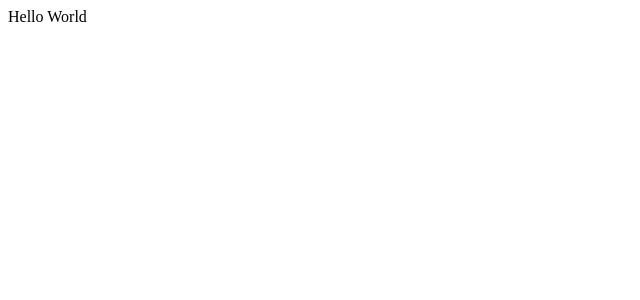
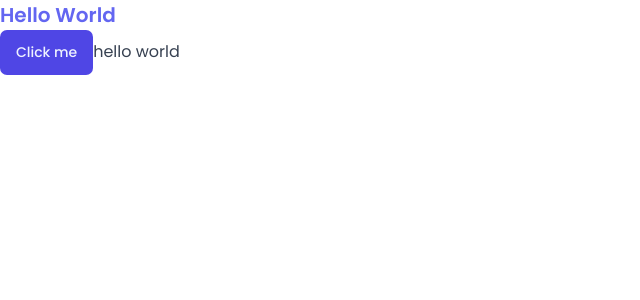
Before and after one commit to marcosmanto/the-wild-oasis, a React (Vite) app: page / in a window 1280 px wide. Shown: the top 300 px of the page, without its empty margins (0-640 px from the left). Built offline with nearby package versions, Linux system fonts and the light colour scheme; a web font is replaced by a local one.

Commit message:
Apply global styles and use css completions using JS constants

```diff
--- a/src/App.jsx
+++ b/src/App.jsx
@@ -1,5 +1,16 @@
+import GlobalStyles from '@/styles/GlobalStyles'
+import Button from '@/ui/Button'
+import Heading from '@/ui/Heading'
+
 function App() {
-  return <div>Hello World</div>
+  return (
+    <div>
+      <GlobalStyles />
+      <Heading>Hello World</Heading>
+      <Button onClick={() => alert('Hello World')}>Click me</Button>
+      hello world
+    </div>
+  )
 }
 
 export default App
--- a/src/styles/index.css
+++ /dev/null
@@ -1,196 +0,0 @@
-/*
-<link rel="preconnect" href="https://fonts.googleapis.com" />
-<link rel="preconnect" href="https://fonts.gstatic.com" crossorigin />
-<link
-  href="https://fonts.googleapis.com/css2?family=Poppins:wght@400;500;600;700&display=swap"
-  rel="stylesheet"
-/>
-<link
-  href="https://fonts.googleapis.com/css2?family=Sono:wght@400;500;600&display=swap"
-  rel="stylesheet"
-/>
-*/
-
-/* Colors adapted from https://tailwindcss.com/docs/customizing-colors */
-
-:root {
-  /* Indigo */
-  --color-brand-50: #eef2ff;
-  --color-brand-100: #e0e7ff;
-  --color-brand-200: #c7d2fe;
-  --color-brand-500: #6366f1;
-  --color-brand-600: #4f46e5;
-  --color-brand-700: #4338ca;
-  --color-brand-800: #3730a3;
-  --color-brand-900: #312e81;
-
-  /* Grey */
-  --color-grey-0: #fff;
-  --color-grey-50: #f9fafb;
-  --color-grey-100: #f3f4f6;
-  --color-grey-200: #e5e7eb;
-  --color-grey-300: #d1d5db;
-  --color-grey-400: #9ca3af;
-  --color-grey-500: #6b7280;
-  --color-grey-600: #4b5563;
-  --color-grey-700: #374151;
-  --color-grey-800: #1f2937;
-  --color-grey-900: #111827;
-
-  --color-blue-100: #e0f2fe;
-  --color-blue-700: #0369a1;
-  --color-green-100: #dcfce7;
-  --color-green-700: #15803d;
-  --color-yellow-100: #fef9c3;
-  --color-yellow-700: #a16207;
-  --color-silver-100: #e5e7eb;
-  --color-silver-700: #374151;
-  --color-indigo-100: #e0e7ff;
-  --color-indigo-700: #4338ca;
-
-  --color-red-100: #fee2e2;
-  --color-red-700: #b91c1c;
-  --color-red-800: #991b1b;
-
-  --backdrop-color: rgba(255, 255, 255, 0.1);
-
-  --shadow-sm: 0 1px 2px rgba(0, 0, 0, 0.04);
-  --shadow-md: 0px 0.6rem 2.4rem rgba(0, 0, 0, 0.06);
-  --shadow-lg: 0 2.4rem 3.2rem rgba(0, 0, 0, 0.12);
-
-  --border-radius-tiny: 3px;
-  --border-radius-sm: 5px;
-  --border-radius-md: 7px;
-  --border-radius-lg: 9px;
-
-  /* For dark mode */
-  --image-grayscale: 0;
-  --image-opacity: 100%;
-}
-
-*,
-*::before,
-*::after {
-  box-sizing: border-box;
-  padding: 0;
-  margin: 0;
-
-  /* Creating animations for dark mode */
-  transition: background-color 0.3s, border 0.3s;
-}
-
-html {
-  font-size: 62.5%;
-}
-
-body {
-  font-family: "Poppins", sans-serif;
-  color: var(--color-grey-700);
-
-  transition: color 0.3s, background-color 0.3s;
-  min-height: 100vh;
-  line-height: 1.5;
-  font-size: 1.6rem;
-}
-
-input,
-button,
-textarea,
-select {
-  font: inherit;
-  color: inherit;
-}
-
-button {
-  cursor: pointer;
-}
-
-*:disabled {
-  cursor: not-allowed;
-}
-
-select:disabled,
-input:disabled {
-  background-color: var(--color-grey-200);
-  color: var(--color-grey-500);
-}
-
-input:focus,
-button:focus,
-textarea:focus,
-select:focus {
-  outline: 2px solid var(--color-brand-600);
-  outline-offset: -1px;
-}
-
-/* Parent selector, finally 😃 */
-button:has(svg) {
-  line-height: 0;
-}
-
-a {
-  color: inherit;
-  text-decoration: none;
-}
-
-ul {
-  list-style: none;
-}
-
-p,
-h1,
-h2,
-h3,
-h4,
-h5,
-h6 {
-  overflow-wrap: break-word;
-  hyphens: auto;
-}
-
-img {
-  max-width: 100%;
-
-  /* For dark mode */
-  filter: grayscale(var(--image-grayscale)) opacity(var(--image-opacity));
-}
-
-/*
-FOR DARK MODE
-
---color-grey-0: #18212f;
---color-grey-50: #111827;
---color-grey-100: #1f2937;
---color-grey-200: #374151;
---color-grey-300: #4b5563;
---color-grey-400: #6b7280;
---color-grey-500: #9ca3af;
---color-grey-600: #d1d5db;
---color-grey-700: #e5e7eb;
---color-grey-800: #f3f4f6;
---color-grey-900: #f9fafb;
-
---color-blue-100: #075985;
---color-blue-700: #e0f2fe;
---color-green-100: #166534;
---color-green-700: #dcfce7;
---color-yellow-100: #854d0e;
---color-yellow-700: #fef9c3;
---color-silver-100: #374151;
---color-silver-700: #f3f4f6;
---color-indigo-100: #3730a3;
---color-indigo-700: #e0e7ff;
-
---color-red-100: #fee2e2;
---color-red-700: #b91c1c;
---color-red-800: #991b1b;
-
---backdrop-color: rgba(0, 0, 0, 0.3);
-
---shadow-sm: 0 1px 2px rgba(0, 0, 0, 0.4);
---shadow-md: 0px 0.6rem 2.4rem rgba(0, 0, 0, 0.3);
---shadow-lg: 0 2.4rem 3.2rem rgba(0, 0, 0, 0.4);
-
---image-grayscale: 10%;
---image-opacity: 90%;
-*/
--- a/src/ui/Button.jsx
+++ b/src/ui/Button.jsx
@@ -1,4 +1,5 @@
-import styled, { css } from "styled-components";
+import styled, { css } from 'styled-components'
+import { colors, borderRadius } from '@/styles/constants'
 
 const sizes = {
   small: css`
@@ -17,33 +18,44 @@ const sizes = {
     font-size: 1.6rem;
     padding: 1.2rem 2.4rem;
     font-weight: 500;
-  `,
-};
+  `
+}
 
 const variations = {
   primary: css`
-    color: var(--color-brand-50);
-    background-color: var(--color-brand-600);
+    color: ${colors['brand-50']};
+    background-color: ${colors['brand-600']};
 
     &:hover {
-      background-color: var(--color-brand-700);
+      background-color: ${colors['brand-700']};
     }
   `,
   secondary: css`
-    color: var(--color-grey-600);
-    background: var(--color-grey-0);
-    border: 1px solid var(--color-grey-200);
+    color: ${colors['grey-600']};
+    background: ${colors['grey-0']};
+    border: 1px solid ${colors['grey-200']};
 
     &:hover {
-      background-color: var(--color-grey-50);
+      background-color: ${colors['grey-50']};
     }
   `,
   danger: css`
-    color: var(--color-red-100);
-    background-color: var(--color-red-700);
+    color: ${colors['red-100']};
+    background-color: ${colors['red-700']};
 
     &:hover {
-      background-color: var(--color-red-800);
+      background-color: ${colors['red-800']};
     }
-  `,
-};
+  `
+}
+
+const Button = styled.button`
+  border: none;
+  border-radius: ${borderRadius.md};
+  cursor: pointer;
+
+  ${props => sizes[props.size] || sizes.medium}
+  ${props => variations[props.variation] || variations.primary}
+`
+
+export default Button
--- /dev/null
+++ b/src/ui/Heading.jsx
@@ -0,0 +1,10 @@
+import styled from 'styled-components'
+import { colors } from '@/styles/constants'
+
+const Heading = styled.h1`
+  font-size: 20px;
+  font-weight: 600;
+  color: ${colors['brand-500']};
+`
+
+export default Heading
```
